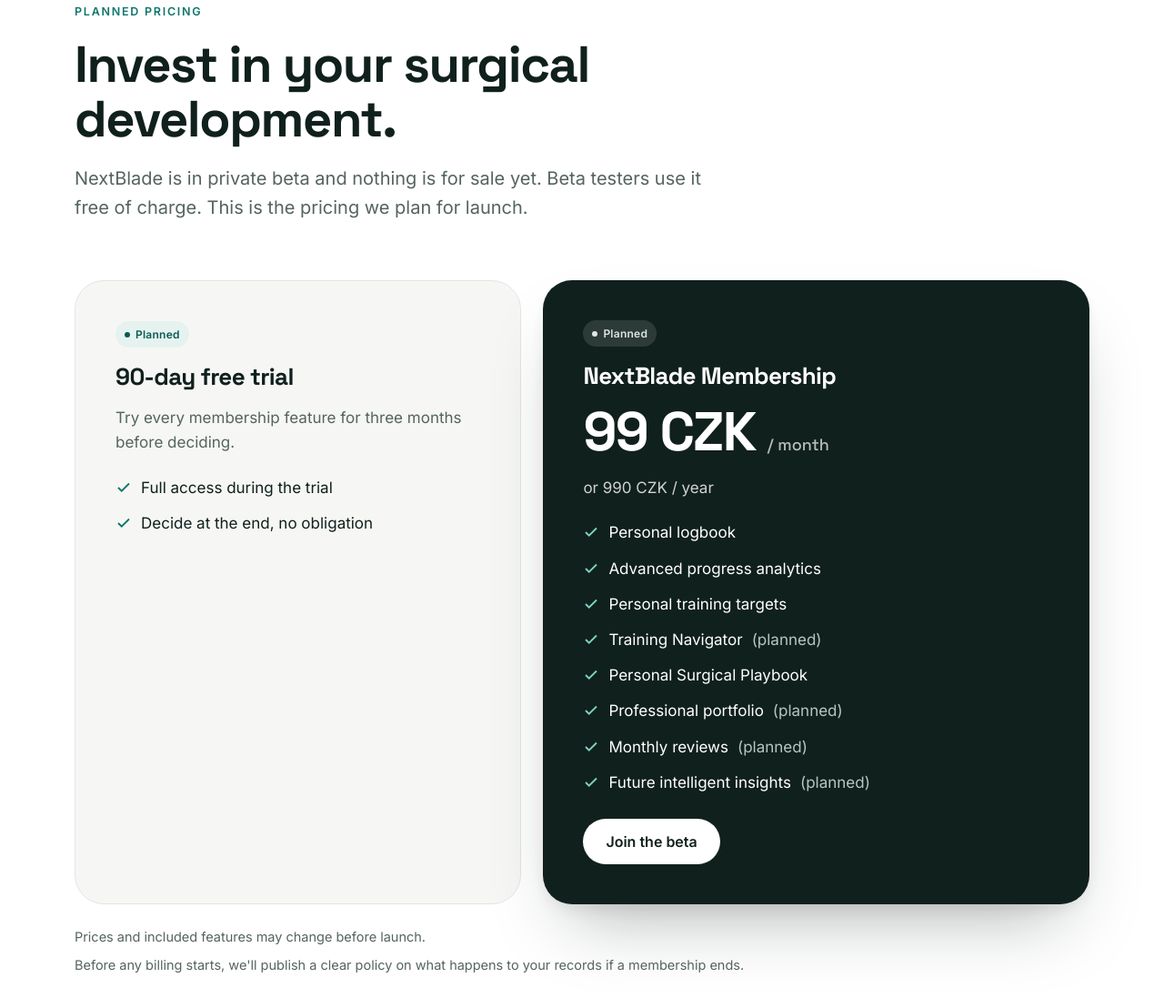
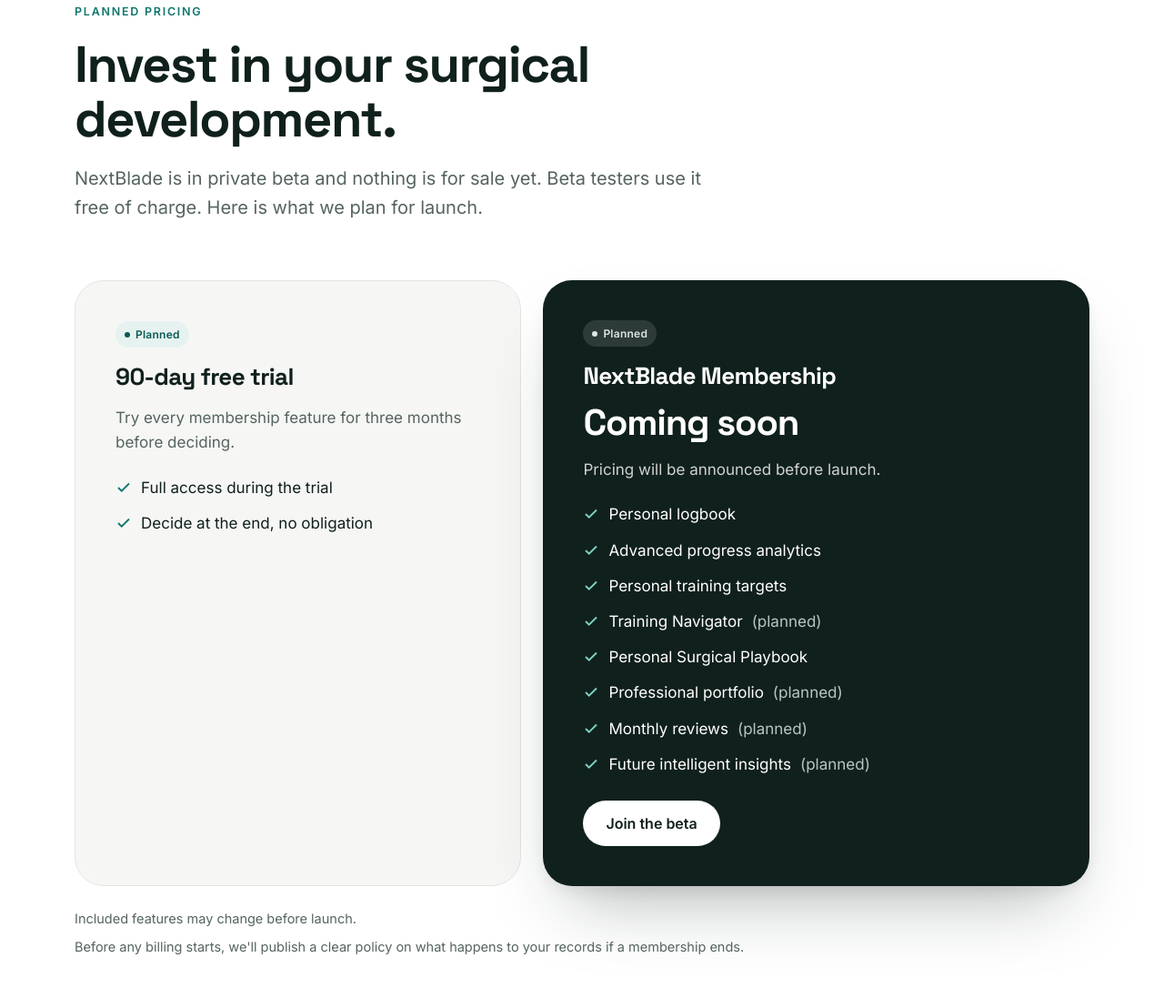
Before and after one commit to lukypetruzela-art/nextblade-web, a plain HTML site: page index.html in a window 1280 px wide. Shown: the part 7913-9021 px from the top of the page at 91% size. Drawn offline with Linux system fonts and the light colour scheme.

Commit message:
Remove prices from pricing section (to be announced)
Co-Authored-By: Claude Opus 5.5 <noreply@anthropic.com>
Claude-Session: https://claude.ai/code/session_01257Qq34WX7dctUciRVgFBR

```diff
--- a/index.html
+++ b/index.html
@@ -378,7 +378,7 @@
     <div class="head reveal">
       <p class="eyebrow">Planned pricing</p>
       <h2 class="h2" id="pricing-title">Invest in your surgical development.</h2>
-      <p class="lead">NextBlade is in private beta and nothing is for sale yet. Beta testers use it free of charge. This is the pricing we plan for launch.</p>
+      <p class="lead">NextBlade is in private beta and nothing is for sale yet. Beta testers use it free of charge. Here is what we plan for launch.</p>
     </div>
     <div class="price-wrap">
       <div class="price-card trial reveal">
@@ -393,8 +393,8 @@
       <div class="price-card member reveal">
         <span class="badge" style="justify-self:start;background:rgba(255,255,255,.12);color:#DDE6E3">Planned</span>
         <h3>NextBlade Membership</h3>
-        <p class="big">99 CZK <small>/ month</small></p>
-        <p class="alt">or 990 CZK / year</p>
+        <p class="big" style="font-size:clamp(30px,3.4vw,40px)">Coming soon</p>
+        <p class="alt">Pricing will be announced before launch.</p>
         <ul>
           <li><svg width="18" height="18" viewBox="0 0 24 24" fill="none" stroke="#7FD1C3" stroke-width="2.5" aria-hidden="true"><polyline points="20 6 9 17 4 12"/></svg>Personal logbook</li>
           <li><svg width="18" height="18" viewBox="0 0 24 24" fill="none" stroke="#7FD1C3" stroke-width="2.5" aria-hidden="true"><polyline points="20 6 9 17 4 12"/></svg>Advanced progress analytics</li>
@@ -409,7 +409,7 @@
       </div>
     </div>
     <div class="price-foot reveal">
-      <p>Prices and included features may change before launch.</p>
+      <p>Included features may change before launch.</p>
       <p>Before any billing starts, we'll publish a clear policy on what happens to your records if a membership ends.</p>
     </div>
   </div>
```
Also changed, not shown: cs/index.html (+4 -4 lines).
